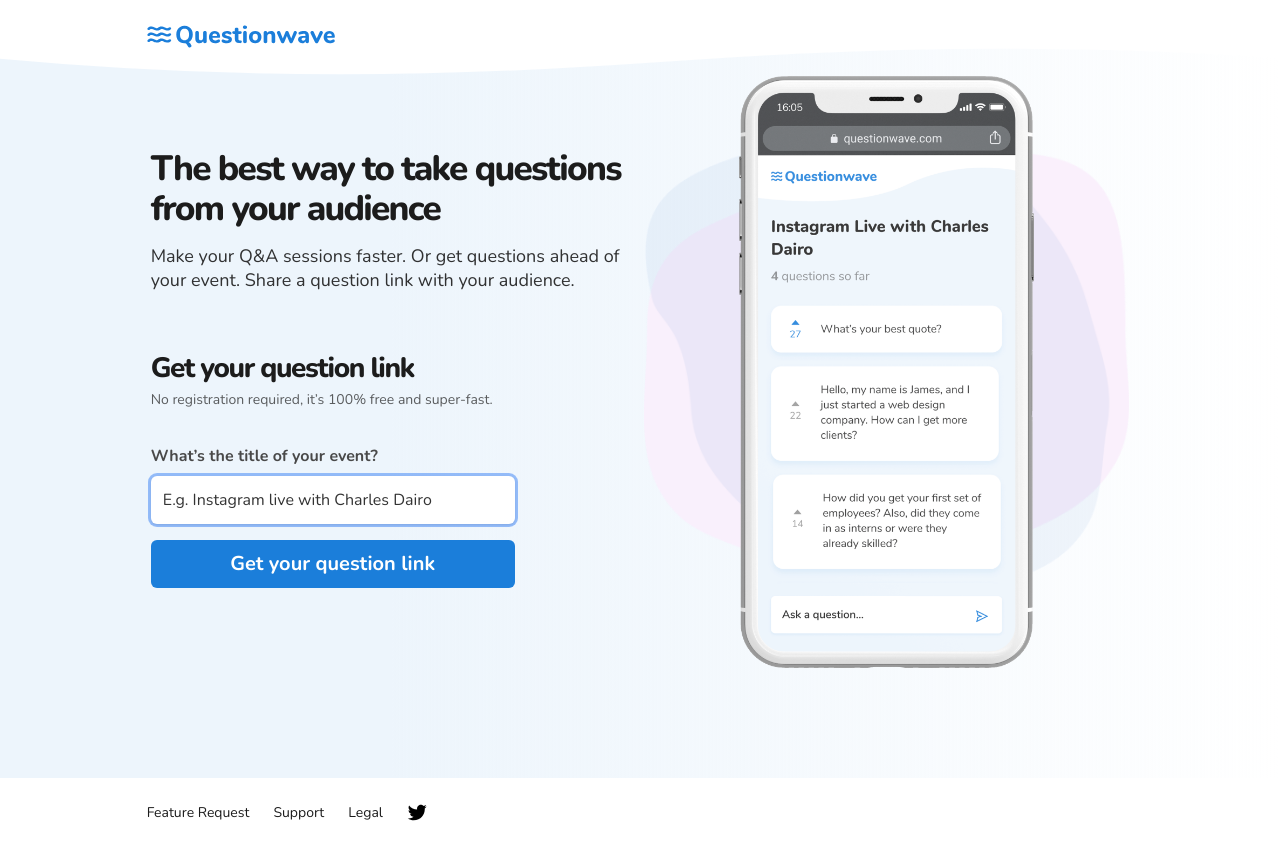
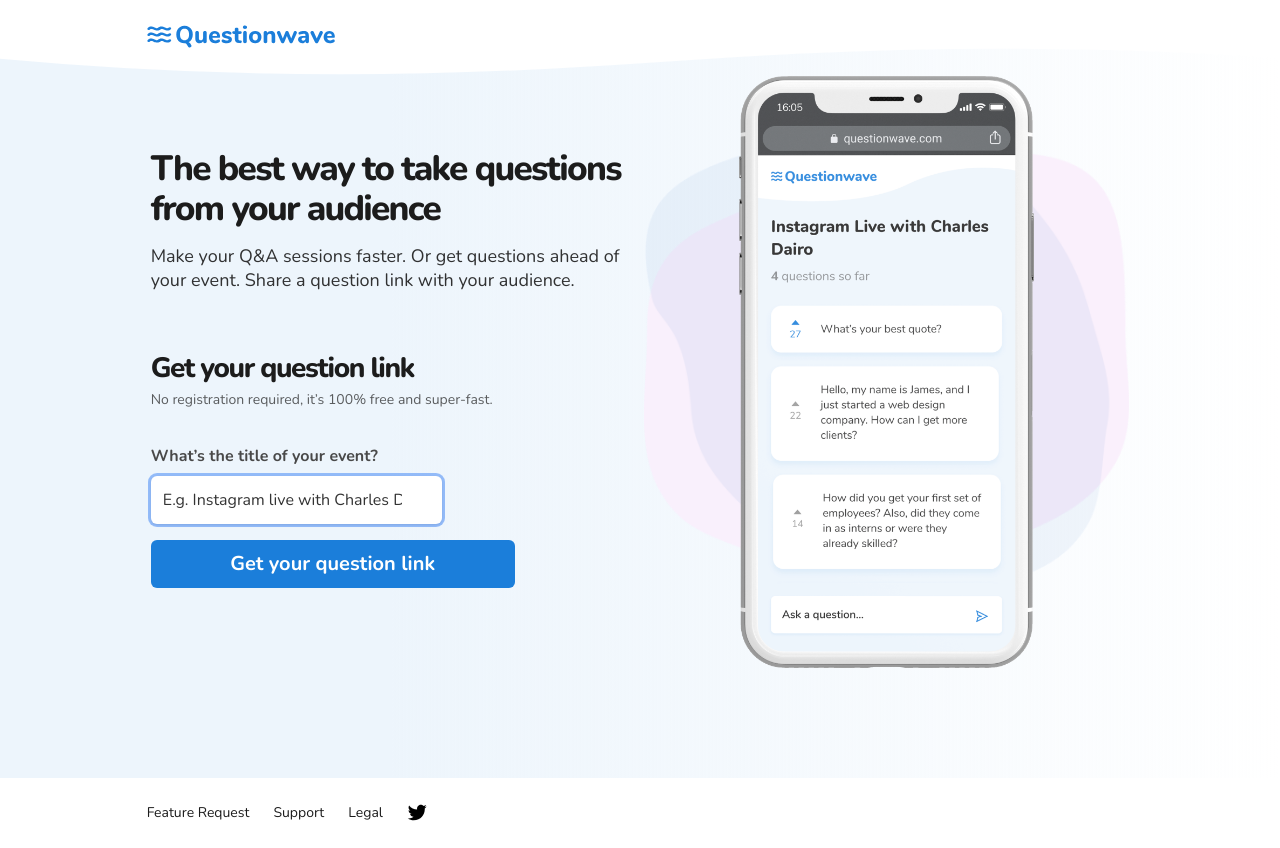
Before and after one commit to Adetoro/Questionwave-api, a React (Create React App) app in the folder client/: page / in a window 1280 px wide. Built offline with nearby package versions, Linux system fonts and the light colour scheme; no server answers.

Commit message:
updateing question page

```diff
--- a/client/src/components/AskQuestion/AskQuestion.js
+++ b/client/src/components/AskQuestion/AskQuestion.js
@@ -70,7 +70,7 @@ function AskQuestion(props) {
                         type="text"
                         value={question}
                         autoFocus
-                        className="rounded-md w-full h-12 text-black-500 outline-none ring border-mid_blue shadow p-5 overflow-auto placeholder-mid_gray"
+                        className=" w-full h-12 text-black-500 outline-none p-5 overflow-auto placeholder-mid_gray"
                         placeholder='Ask a question...'
                         onKeyPress= {handleKeypress}
                         onChange={handleChange}
@@ -79,7 +79,7 @@ function AskQuestion(props) {
                         <button
                             onClick={() => {handleSubmit(); setTimeout(()=>scroll({ y: 50000000000000000000000000000000000000, smooth: true }), 5000)}}
                             type="submit"
-                            className=" w-4 h-7 ">
+                            className="  h-7 ">
                             <img alt="send question" src={send_question_icon} className="ask_button"/>
 
                         </button>
--- a/client/src/components/AskQuestion/askQuestion.css
+++ b/client/src/components/AskQuestion/askQuestion.css
@@ -1,10 +1,14 @@
 input[type="text"] {
-
-    padding-right: 2.5rem;
+    border-top-left-radius: 0.375rem;
+    border-bottom-left-radius: 0.375rem;
+    width: 80%;
 }
 
 .ask_button {
-    margin-left: -2rem;
+    border-top-right-radius: 0.375rem;
+    border-bottom-right-radius: 0.375rem;
+    padding: 1rem;
+    background: #fff;
     transition: 100ms linear;
     -webkit-transition: 100ms linear;
     -moz-transition: 100ms linear;
--- a/client/src/pages/FeatureRequests/FeatureRequests.js
+++ b/client/src/pages/FeatureRequests/FeatureRequests.js
@@ -18,7 +18,7 @@ const Questions = (props) => {
   const {setTitle,setLinkId} = props;
 
   useEffect(() => {
-    const urlId = 10006
+    const urlId = 10006;
 
     //RE-INITIALIZE STATE ID, UPVOTE AND QUESTIONS TO EMPTY ARRAYS
     setQuestionId([]);
```
